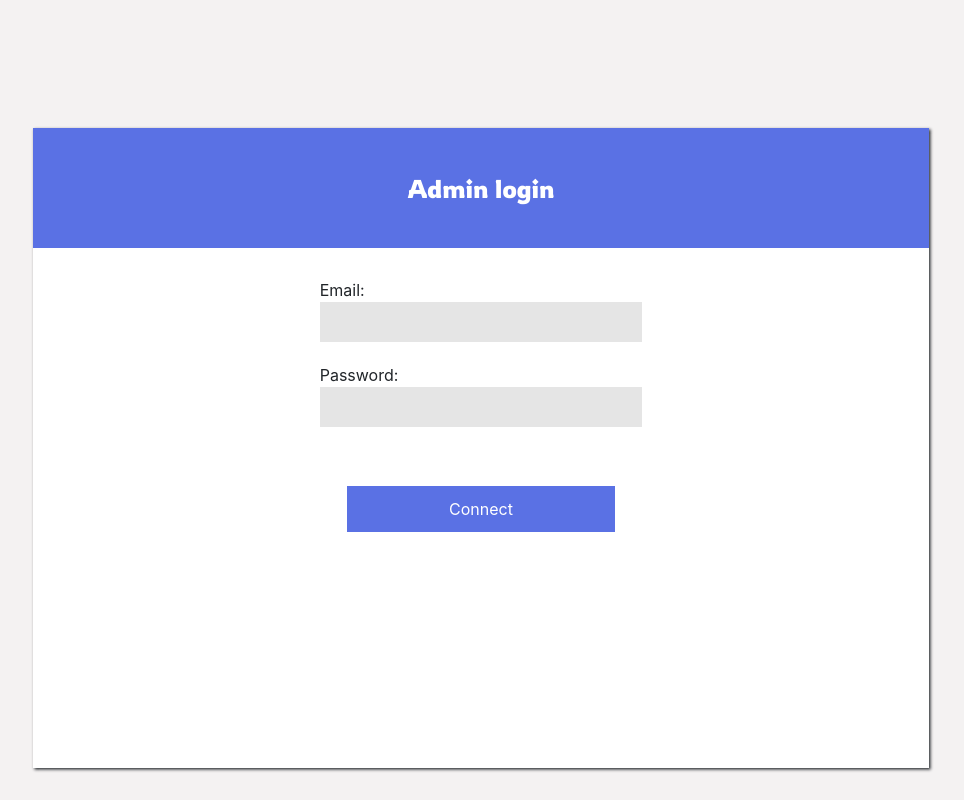
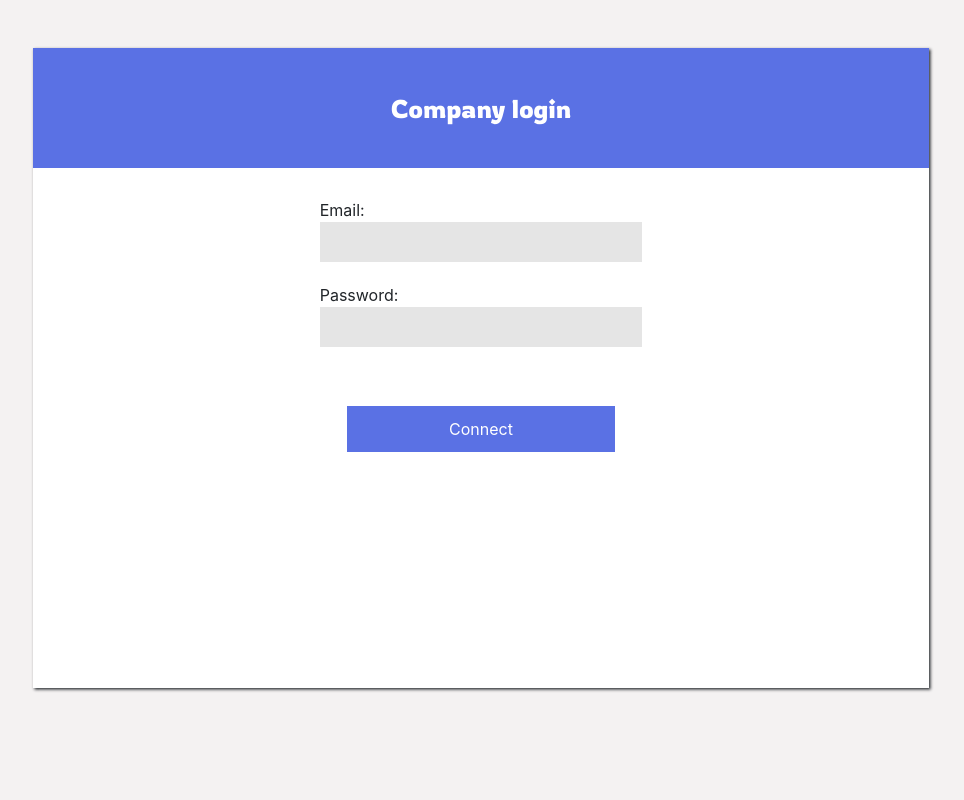
Before and after one commit to lahcen13/jobBoard, a React (Create React App) app in the folder job-board-front/: page /company/login in a window 1280 px wide. Shown: the whole page, without its empty margins (159-1123 px from the left). Built offline with nearby package versions, Linux system fonts and the light colour scheme.

Commit message:
css fix login

```diff
--- a/job-board-front/src/components/Admin/AdminLogin/AdminLogin.module.scss
+++ b/job-board-front/src/components/Admin/AdminLogin/AdminLogin.module.scss
@@ -9,7 +9,7 @@
 }
 
 .logWrapper {
-    margin-top: 10%;
+    margin-top:7vh;
     width: 70%;
     height: 80%;
     box-shadow: 1px 1px 3px 0.5px;
--- a/job-board-front/src/components/Company/Login/Login.module.scss
+++ b/job-board-front/src/components/Company/Login/Login.module.scss
@@ -6,10 +6,11 @@
     background-color: #F4F2F2;
     display: flex;
     justify-content: center;
+
 }
 
 .logWrapper {
-    margin-top: 10%;
+    margin-top: 6vh;
     width: 70%;
     height: 80%;
     box-shadow: 1px 1px 3px 0.5px;
@@ -28,11 +29,7 @@
     width: 60%;
     align-items: center;
     display: flex;
-
-
     flex-direction: column;
-
-
 }
 
 label {
@@ -41,7 +38,6 @@ label {
     flex-direction: column;
     width: 60%;
     input {
-
         height: 5vh;
         border: none;
         background-color: var.$secondary;
@@ -58,7 +54,6 @@ label {
 }
 
 @media (max-width: 900px) {
-
     .logWrapper {
         margin-top: 5%;
         width: 70%;
--- a/job-board-front/src/components/Company/Login/Login.tsx
+++ b/job-board-front/src/components/Company/Login/Login.tsx
@@ -63,7 +63,7 @@ const Login = () => {
   return <div className={styles.AdminLogin}>
     <Notification {...noti} changeState={() => setNoti({ ...noti, isShown: false })} />
     <div className={styles.logWrapper}>
-      <h3 className={styles.title}>Admin login</h3>
+      <h3 className={styles.title}>Company login</h3>
       <div className={styles.inputWrapper}>
         <label>
           Email:
```
